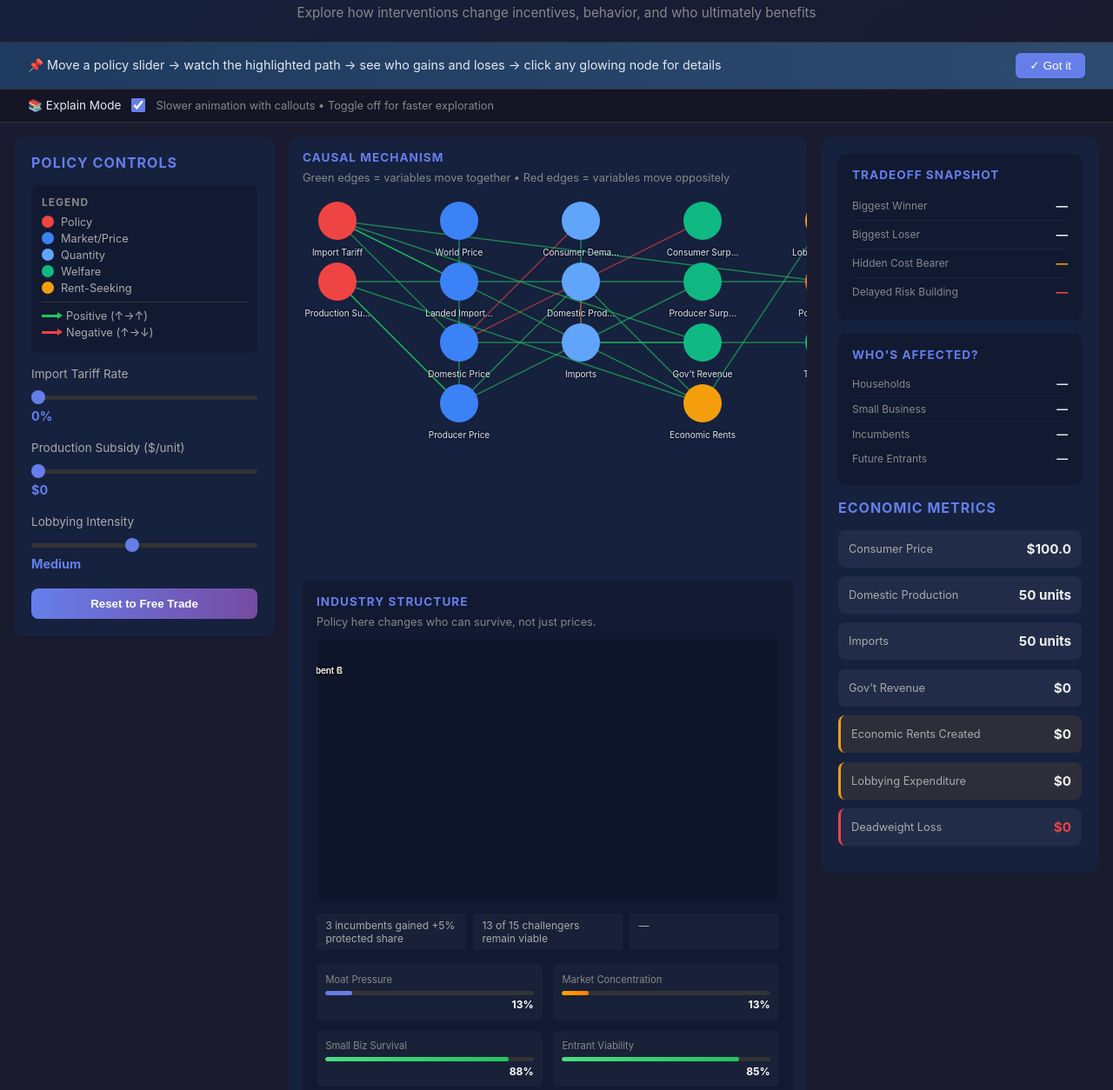
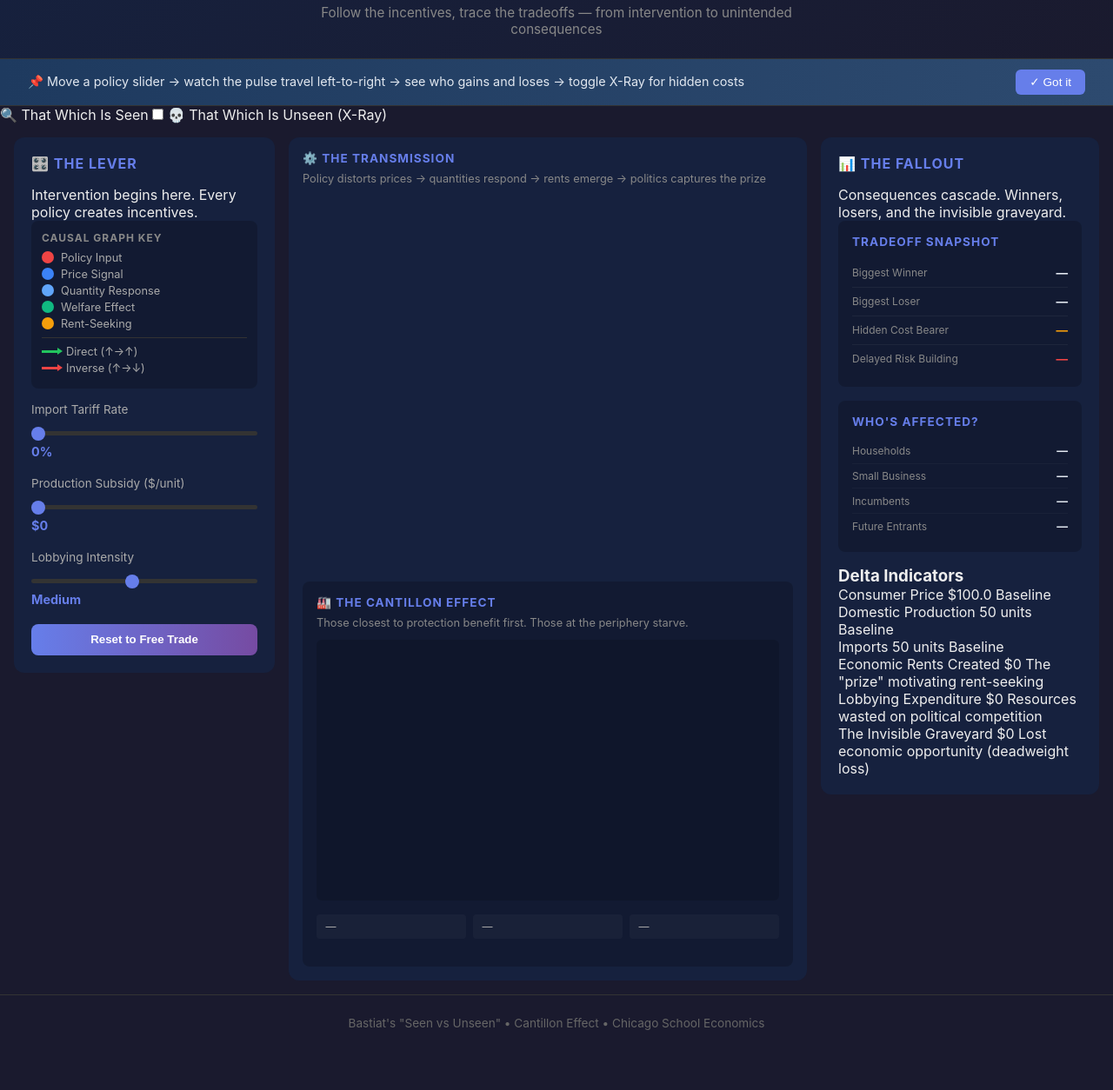
Before and after one commit to theTotesmagoats/economics-simulator, a plain HTML site: page index.html in a window 1280 px wide. Shown: the part 66-1320 px from the top of the page at 87% size. After the commit the page ends 1275 px from the top, so only its background shows below. Drawn offline with nearby package versions, Linux system fonts and the light colour scheme.

Commit message:
Restructure HTML for Temporal Cascade Layout with Bastiat Toggle

```diff
--- a/index.html
+++ b/index.html
@@ -10,49 +10,43 @@
 <body>
     <header>
         <h1>Policy Consequence Simulator</h1>
-        <p class="subtitle">Explore how interventions change incentives, behavior, and who ultimately benefits</p>
+        <p class="subtitle">Follow the incentives, trace the tradeoffs — from intervention to unintended consequences</p>
     </header>
 
     <!-- Onboarding Strip -->
     <div id="onboarding-strip" class="onboarding">
-        <span>📌 Move a policy slider → watch the highlighted path → see who gains and loses → click any glowing node for details</span>
+        <span>📌 Move a policy slider → watch the pulse travel left-to-right → see who gains and loses → toggle X-Ray for hidden costs</span>
         <button onclick="document.getElementById('onboarding-strip').style.display='none'">✓ Got it</button>
     </div>
 
-    <!-- What Just Changed? Summary Strip -->
-    <div id="summary-strip" class="summary-strip hidden">
-        <h4>What Just Changed?</h4>
-        <p id="summary-text"></p>
+    <!-- Bastiat Toggle (X-Ray Vision) -->
+    <div id="bastiat-toggle-container" class="bastiat-toggle">
+        <span class="toggle-label">🔍 That Which Is Seen</span>
+        <label class="switch">
+            <input type="checkbox" id="xray-checkbox">
+            <span class="slider"></span>
+        </label>
+        <span class="toggle-label xray-active">💀 That Which Is Unseen (X-Ray)</span>
     </div>
 
-    <!-- Active Chain Strip (shows the causal path that activated) -->
-    <div id="chain-strip" class="chain-strip hidden">
-        <span id="chain-label">Active Chain:</span>
-        <span id="chain-path"></span>
-    </div>
-
-    <!-- Teaching Mode Toggle -->
-    <div id="teaching-mode-toggle" class="teaching-mode-toggle">
-        <label for="explain-mode-checkbox">📚 Explain Mode</label>
-        <input type="checkbox" id="explain-mode-checkbox" checked>
-        <span class="mode-description">Slower animation with callouts • Toggle off for faster exploration</span>
-    </div>
-
+    <!-- Temporal Cascade Layout: Left-to-Right Flow -->
     <div id="app">
-        <aside id="controls">
-            <h2>Policy Controls</h2>
+        <!-- COLUMN 1: THE LEVER (Policy Controls) -->
+        <aside id="controls-column" class="column lever">
+            <h2>🎛️ The Lever</h2>
+            <p class="column-description">Intervention begins here. Every policy creates incentives.</p>
 
             <!-- Legend -->
             <div class="legend">
-                <h4>Legend</h4>
-                <div class="legend-item"><span class="legend-color policy"></span> Policy</div>
-                <div class="legend-item"><span class="legend-color market"></span> Market/Price</div>
-                <div class="legend-item"><span class="legend-color quantity"></span> Quantity</div>
-                <div class="legend-item"><span class="legend-color welfare"></span> Welfare</div>
+                <h4>Causal Graph Key</h4>
+                <div class="legend-item"><span class="legend-color policy"></span> Policy Input</div>
+                <div class="legend-item"><span class="legend-color market"></span> Price Signal</div>
+                <div class="legend-item"><span class="legend-color quantity"></span> Quantity Response</div>
+                <div class="legend-item"><span class="legend-color welfare"></span> Welfare Effect</div>
                 <div class="legend-item"><span class="legend-color rent-seeking"></span> Rent-Seeking</div>
                 <div class="legend-divider"></div>
-                <div class="legend-item"><span class="legend-edge positive"></span> Positive (↑→↑)</div>
-                <div class="legend-item"><span class="legend-edge negative"></span> Negative (↑→↓)</div>
+                <div class="legend-item"><span class="legend-edge positive"></span> Direct (↑→↑)</div>
+                <div class="legend-item"><span class="legend-edge negative"></span> Inverse (↑→↓)</div>
             </div>
 
             <div class="control-group">
@@ -76,18 +70,26 @@
             <button id="reset-btn">Reset to Free Trade</button>
         </aside>
 
-        <main id="visualization">
+        <!-- COLUMN 2: THE TRANSMISSION (Causal Mechanism + Industry Structure) -->
+        <main id="transmission-column" class="column transmission">
             <!-- Causal Graph Panel -->
             <div id="causal-panel">
-                <h3>Causal Mechanism</h3>
-                <p class="panel-description">Green edges = variables move together • Red edges = variables move oppositely</p>
+                <h3>⚙️ The Transmission</h3>
+                <p class="panel-description">Policy distorts prices → quantities respond → rents emerge → politics captures the prize</p>
+
+                <!-- Active Chain Strip (moved here) -->
+                <div id="chain-strip" class="chain-strip hidden">
+                    <span id="chain-label">Active Path:</span>
+                    <span id="chain-path"></span>
+                </div>
+
                 <div id="graph-container"></div>
             </div>
 
             <!-- Industry Structure Panel -->
             <div id="industry-panel">
-                <h3>Industry Structure</h3>
-                <p class="panel-description">Policy here changes who can survive, not just prices.</p>
+                <h3>🏭 The Cantillon Effect</h3>
+                <p class="panel-description">Those closest to protection benefit first. Those at the periphery starve.</p>
                 <div id="industry-container"></div>
 
                 <!-- Industry Status Summary -->
@@ -96,44 +98,14 @@
                     <span id="challenger-remain" class="status-item">—</span>
                     <span id="entrant-viability" class="status-item">—</span>
                 </div>
-
-                <div id="industry-metrics">
-                    <div class="mini-metric">
-                        <span class="mini-label">Moat Pressure</span>
-                        <div class="mini-bar-container">
-                            <div id="moat-bar" class="mini-bar"></div>
-                        </div>
-                        <span id="moat-value" class="mini-value">0%</span>
-                    </div>
-
-                    <div class="mini-metric">
-                        <span class="mini-label">Market Concentration</span>
-                        <div class="mini-bar-container">
-                            <div id="concentration-bar" class="mini-bar warning"></div>
-                        </div>
-                        <span id="concentration-value" class="mini-value">0%</span>
-                    </div>
-
-                    <div class="mini-metric">
-                        <span class="mini-label">Small Biz Survival</span>
-                        <div class="mini-bar-container">
-                            <div id="survival-bar" class="mini-bar positive"></div>
-                        </div>
-                        <span id="survival-value" class="mini-value">100%</span>
-                    </div>
-
-                    <div class="mini-metric">
-                        <span class="mini-label">Entrant Viability</span>
-                        <div class="mini-bar-container">
-                            <div id="entrant-bar" class="mini-bar positive"></div>
-                        </div>
-                        <span id="entrant-value" class="mini-value">100%</span>
-                    </div>
-                </div>
             </div>
         </main>
 
-        <aside id="metrics">
+        <!-- COLUMN 3: THE FALLOUT (Tradeoffs + Metrics) -->
+        <aside id="fallout-column" class="column fallout">
+            <h2>📊 The Fallout</h2>
+            <p class="column-description">Consequences cascade. Winners, losers, and the invisible graveyard.</p>
+
             <!-- Tradeoff Snapshot Panel -->
             <div id="tradeoff-panel">
                 <h3>Tradeoff Snapshot</h3>
@@ -176,34 +148,45 @@
                 </div>
             </div>
 
-            <h2>Economic Metrics</h2>
-            <div class="metric-card">
-                <span class="label">Consumer Price</span>
-                <span id="consumer-price" class="value">$100</span>
+            <!-- Delta Metrics (replacing static numbers) -->
+            <div id="delta-metrics">
+                <h3>Delta Indicators</h3>
+
+                <div class="delta-card" id="delta-price">
+                    <span class="delta-label">Consumer Price</span>
+                    <span class="delta-value" id="delta-price-val">$100.0</span>
+                    <span class="delta-context" id="delta-price-context">Baseline</span>
                 </div>
-            <div class="metric-card">
-                <span class="label">Domestic Production</span>
-                <span id="domestic-production" class="value">50 units</span>
+
+                <div class="delta-card" id="delta-production">
+                    <span class="delta-label">Domestic Production</span>
+                    <span class="delta-value" id="delta-prod-val">50 units</span>
+                    <span class="delta-context" id="delta-prod-context">Baseline</span>
                 </div>
-            <div class="metric-card">
-                <span class="label">Imports</span>
-                <span id="imports" class="value">50 units</span>
+
+                <div class="delta-card" id="delta-imports">
+                    <span class="delta-label">Imports</span>
+                    <span class="delta-value" id="delta-import-val">50 units</span>
+                    <span class="delta-context" id="delta-import-context">Baseline</span>
                 </div>
-            <div class="metric-card">
-                <span class="label">Gov't Revenue</span>
-                <span id="gov-revenue" class="value">$0</span>
+
+                <div class="delta-card rent-created" id="delta-rents">
+                    <span class="delta-label">Economic Rents Created</span>
+                    <span class="delta-value" id="delta-rent-val">$0</span>
+                    <span class="delta-context" id="delta-rent-context">The "prize" motivating rent-seeking</span>
                 </div>
-            <div class="metric-card rent-seeking">
-                <span class="label">Economic Rents Created</span>
-                <span id="rents-created" class="value">$0</span>
+
+                <div class="delta-card lobbying-cost" id="delta-lobbying">
+                    <span class="delta-label">Lobbying Expenditure</span>
+                    <span class="delta-value" id="delta-lobby-val">$0</span>
+                    <span class="delta-context" id="delta-lobby-context">Resources wasted on political competition</span>
                 </div>
-            <div class="metric-card rent-seeking">
-                <span class="label">Lobbying Expenditure</span>
-                <span id="lobbying-cost" class="value">$0</span>
+
+                <div class="delta-card invisible-graveyard" id="delta-dwl">
+                    <span class="delta-label">The Invisible Graveyard</span>
+                    <span class="delta-value" id="delta-dwl-val">$0</span>
+                    <span class="delta-context" id="delta-dwl-context">Lost economic opportunity (deadweight loss)</span>
                 </div>
-            <div class="metric-card negative">
-                <span class="label">Deadweight Loss</span>
-                <span id="deadweight-loss" class="value">$0</span>
             </div>
         </aside>
     </div>
@@ -222,7 +205,7 @@
     </div>
 
     <footer>
-        <p>Inspired by Milton Friedman & Thomas Sowell • Follow the incentives, trace the tradeoffs</p>
+        <p>Bastiat's "Seen vs Unseen" • Cantillon Effect • Chicago School Economics</p>
     </footer>
 
     <script src="js/model.js"></script>
```
Lines whose indentation alone changed are shown as unchanged.
